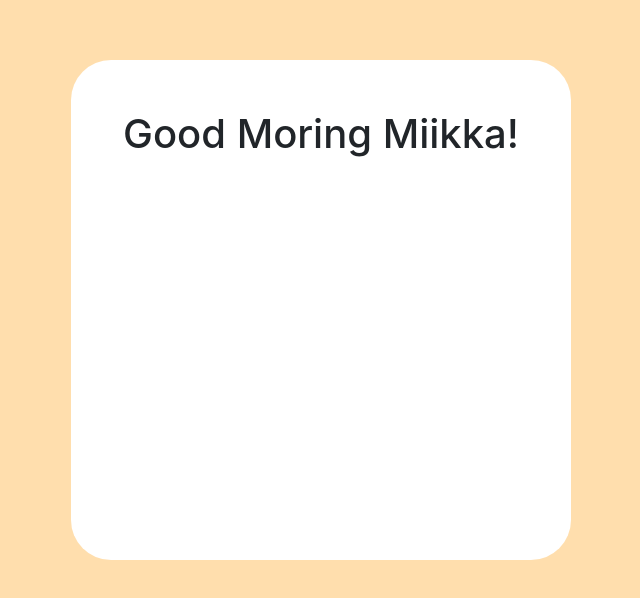
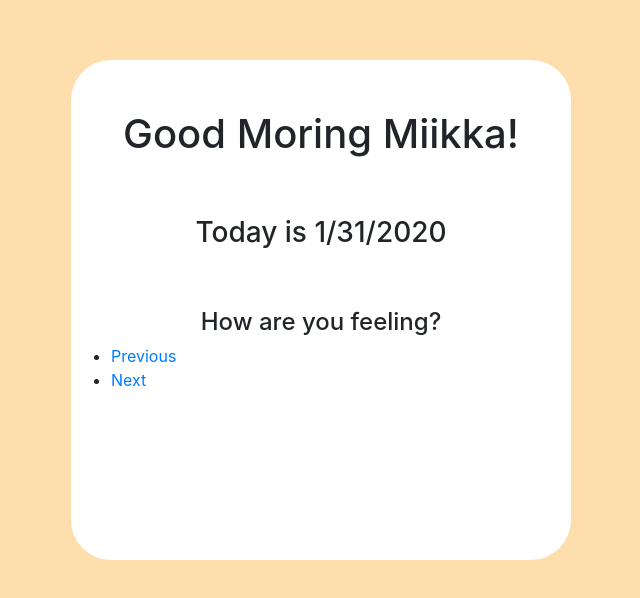
Before and after one commit to miikkatervo/better-days, an Angular app: page / in a window 1280 px wide. Shown: the part 140-738 px from the top of the page, without its empty margins (319-959 px from the left). Built offline with nearby package versions, Linux system fonts and the light colour scheme.

Commit message:
add ng-bootstrap

```diff
--- a/angular.json
+++ b/angular.json
@@ -25,7 +25,9 @@
             ],
             "styles": [
               "src/styles.css",
-              "node_modules/bootstrap/dist/css/bootstrap.min.css"
+              {
+                "input": "./node_modules/bootstrap/dist/css/bootstrap.css"
+              }
             ],
             "scripts": []
           },
@@ -121,6 +123,7 @@
           }
         }
       }
-    }},
+    }
+  },
   "defaultProject": "better-days"
 }
--- a/package.json
+++ b/package.json
@@ -19,6 +19,8 @@
     "@angular/platform-browser": "~8.2.14",
     "@angular/platform-browser-dynamic": "~8.2.14",
     "@angular/router": "~8.2.14",
+    "@ng-bootstrap/ng-bootstrap": "^5.2.1",
+    "@ng-bootstrap/schematics": "^2.0.0-alpha.1",
     "bootstrap": "^4.4.1",
     "jquery": "^3.4.1",
     "popper": "^1.0.1",
--- a/src/app/app.module.ts
+++ b/src/app/app.module.ts
@@ -4,6 +4,7 @@ import { NgModule } from '@angular/core';
 import { AppRoutingModule } from './app-routing.module';
 import { AppComponent } from './app.component';
 import { SurveyComponent } from './survey/survey.component';
+import { NgbModule } from '@ng-bootstrap/ng-bootstrap';
 
 @NgModule({
   declarations: [
@@ -12,7 +13,8 @@ import { SurveyComponent } from './survey/survey.component';
   ],
   imports: [
     BrowserModule,
-    AppRoutingModule
+    AppRoutingModule,
+    NgbModule.forRoot()
   ],
   providers: [],
   bootstrap: [AppComponent]
--- a/src/app/survey/survey.component.css
+++ b/src/app/survey/survey.component.css
@@ -11,7 +11,7 @@
     border-radius: 40px;
 }
 
-h1 {
+h1, h3, h4 {
     text-align: center;
     padding-top: 50px;
 }
--- a/src/app/survey/survey.component.html
+++ b/src/app/survey/survey.component.html
@@ -1,5 +1,11 @@
 <div class="wrapper">
     <div class="hero-unit">
         <h1>Good Moring {{ name }}!</h1>
+        <h3>Today is {{ date }}</h3>
+        <h4>How are you feeling?</h4>
+        <ul class="pager">
+            <li><a href="#">Previous</a></li>
+            <li><a href="#">Next</a></li>
+          </ul>
     </div>
 </div>
--- a/src/app/survey/survey.component.ts
+++ b/src/app/survey/survey.component.ts
@@ -7,6 +7,7 @@ import { Component, OnInit } from '@angular/core';
 })
 export class SurveyComponent implements OnInit {
   name:string = "Miikka";
+  date:string = new Date().toLocaleDateString();
   constructor() { }
 
   ngOnInit() {
```
Also changed, not shown: 1 other file (tests, documents, lock files or other folders).
